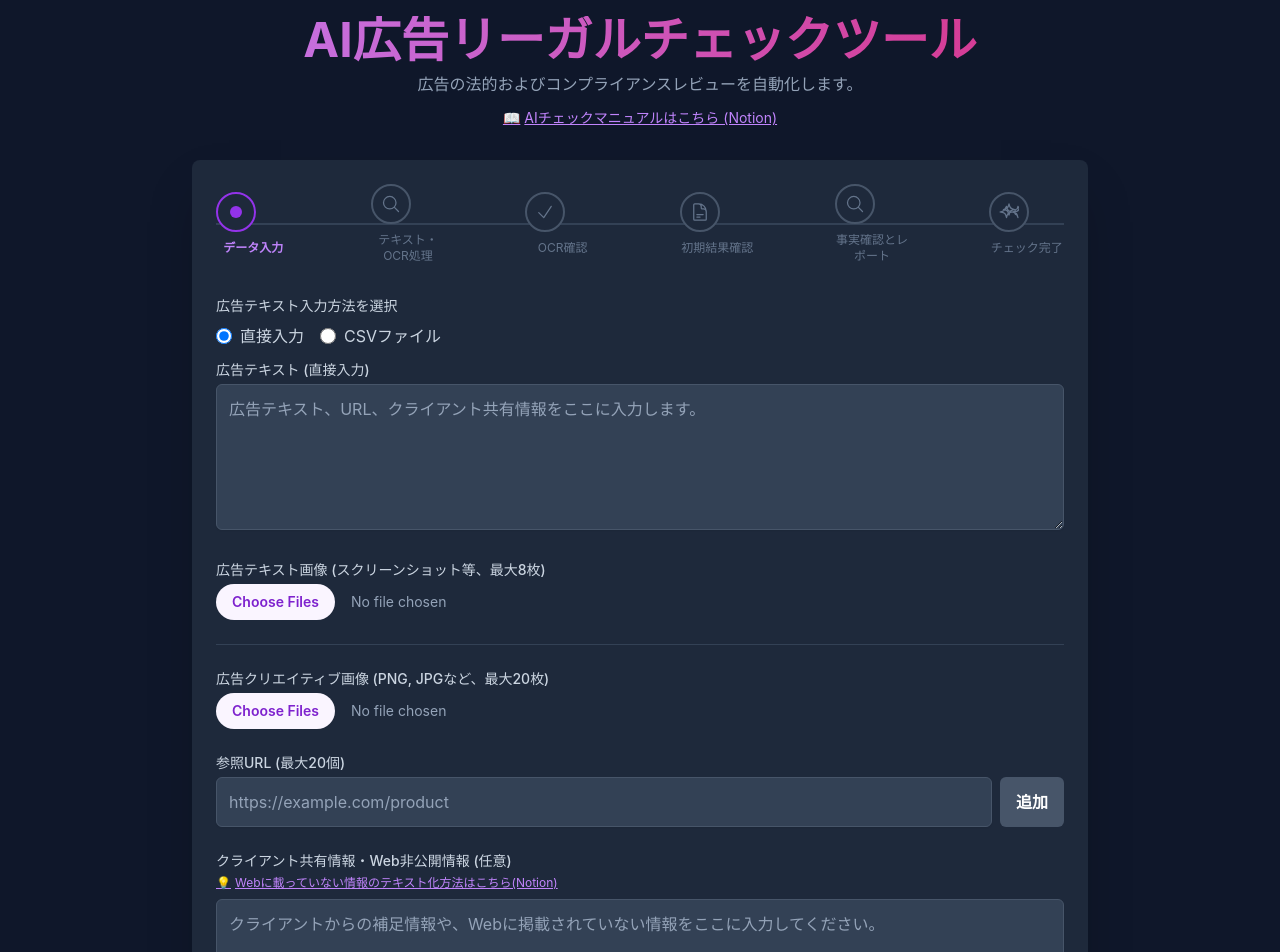
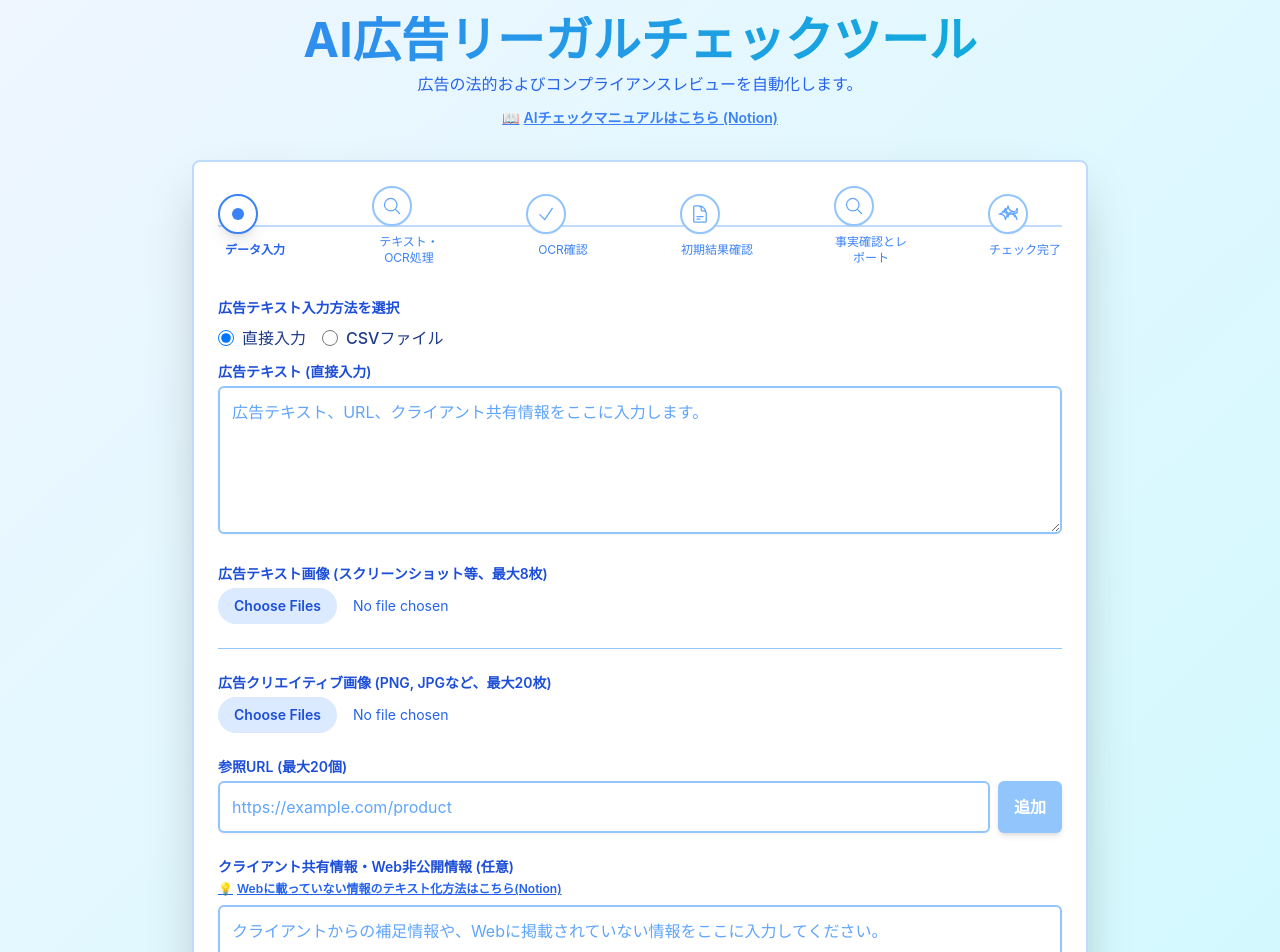
Before and after one commit to bepp334/ai-ad-legal-check-tool-20251214-, a React (Vite) app: page / in a window 1280 px wide. Shown: the top 952 px of the page. Built offline with nearby package versions, Linux system fonts and the light colour scheme.

Commit message:
UIデザインを青を基調としたポップなデザインに変更

```diff
--- a/App.tsx
+++ b/App.tsx
@@ -284,18 +284,18 @@ const App: React.FC = () => {
 
 
   return (
-    <div className="min-h-screen container mx-auto p-4 flex flex-col items-center">
+    <div className="min-h-screen container mx-auto p-4 flex flex-col items-center bg-gradient-to-br from-blue-50 to-cyan-100">
       <header className="w-full mb-8 text-center">
-        <h1 className="text-5xl font-bold text-transparent bg-clip-text bg-gradient-to-r from-purple-400 to-pink-600">
+        <h1 className="text-5xl font-bold text-transparent bg-clip-text bg-gradient-to-r from-blue-500 to-cyan-500">
           AI広告リーガルチェックツール
         </h1>
-        <p className="text-slate-400 mt-2">広告の法的およびコンプライアンスレビューを自動化します。</p>
+        <p className="text-blue-600 mt-2 font-medium">広告の法的およびコンプライアンスレビューを自動化します。</p>
         <div className="mt-3">
           <a
             href="https://www.notion.so/zeals-ai/AI-Ver2-2afd8ab456c081359572e583800c7b84"
             target="_blank"
             rel="noopener noreferrer"
-            className="text-purple-400 hover:text-purple-300 underline text-sm flex items-center justify-center gap-1 transition-colors"
+            className="text-blue-500 hover:text-blue-600 underline text-sm flex items-center justify-center gap-1 transition-colors font-semibold"
           >
             <span>📖</span> AIチェックマニュアルはこちら (Notion)
           </a>
@@ -304,11 +304,11 @@ const App: React.FC = () => {
 
       {isLoading && <LoadingSpinner />}
 
-      <main className="w-full max-w-4xl bg-slate-800 shadow-2xl rounded-lg p-6">
+      <main className="w-full max-w-4xl bg-white shadow-2xl rounded-lg p-6 border-2 border-blue-200">
         <Stepper currentStep={currentStep} />
 
         {errorMessage && (
-          <div className="bg-red-700 border border-red-900 text-red-100 px-4 py-3 rounded relative mb-4" role="alert">
+          <div className="bg-red-100 border-2 border-red-400 text-red-800 px-4 py-3 rounded relative mb-4" role="alert">
             <strong className="font-bold">エラー: </strong>
             <span className="block sm:inline">{errorMessage}</span>
           </div>
@@ -337,13 +337,13 @@ const App: React.FC = () => {
          {currentStep !== AdCheckStep.Input && (
             <button
                 onClick={() => resetState(true)}
-                className="mt-8 bg-blue-600 hover:bg-blue-700 text-white font-bold py-2 px-4 rounded transition duration-150 ease-in-out w-full"
+                className="mt-8 bg-blue-500 hover:bg-blue-600 text-white font-bold py-2 px-4 rounded-lg transition duration-150 ease-in-out w-full shadow-md hover:shadow-lg"
             >
                 新しいチェックを開始
             </button>
         )}
       </main>
-      <footer className="w-full text-center mt-12 pb-8 text-slate-500">
+      <footer className="w-full text-center mt-12 pb-8 text-blue-600 font-medium">
         <p>&copy; {new Date().getFullYear()} AI広告リーガルチェックツール. Powered by Gemini.</p>
       </footer>
     </div>
--- a/components/InputForm.tsx
+++ b/components/InputForm.tsx
@@ -214,7 +214,7 @@ export const InputForm: React.FC<InputFormProps> = ({ onSubmit, isLoading }) =>
   return (
     <form onSubmit={handleSubmit} className="space-y-6">
       <div>
-        <label className="block text-sm font-medium text-slate-300 mb-2">
+        <label className="block text-sm font-medium text-blue-700 mb-2 font-semibold">
           広告テキスト入力方法を選択
         </label>
         <div className="flex items-center space-x-4 mb-3">
@@ -225,9 +225,9 @@ export const InputForm: React.FC<InputFormProps> = ({ onSubmit, isLoading }) =>
               value="direct"
               checked={adTextSource === 'direct'}
               onChange={handleAdTextSourceChange}
-              className="form-radio h-4 w-4 text-purple-600 bg-slate-700 border-slate-600 focus:ring-purple-500"
+              className="form-radio h-4 w-4 text-blue-600 bg-white border-blue-400 focus:ring-blue-500"
             />
-            <span className="text-slate-300">直接入力</span>
+            <span className="text-blue-900 font-medium">直接入力</span>
           </label>
           <label className="flex items-center space-x-2 cursor-pointer">
             <input
@@ -236,15 +236,15 @@ export const InputForm: React.FC<InputFormProps> = ({ onSubmit, isLoading }) =>
               value="csv"
               checked={adTextSource === 'csv'}
               onChange={handleAdTextSourceChange}
-              className="form-radio h-4 w-4 text-purple-600 bg-slate-700 border-slate-600 focus:ring-purple-500"
+              className="form-radio h-4 w-4 text-blue-600 bg-white border-blue-400 focus:ring-blue-500"
             />
-            <span className="text-slate-300">CSVファイル</span>
+            <span className="text-blue-900 font-medium">CSVファイル</span>
           </label>
         </div>
 
         {adTextSource === 'direct' && (
           <div>
-            <label htmlFor="adTextDirect" className="block text-sm font-medium text-slate-300 mb-1">
+            <label htmlFor="adTextDirect" className="block text-sm font-medium text-blue-700 mb-1 font-semibold">
               広告テキスト (直接入力)
             </label>
             <textarea
@@ -252,7 +252,7 @@ export const InputForm: React.FC<InputFormProps> = ({ onSubmit, isLoading }) =>
               value={adTextDirect}
               onChange={(e) => setAdTextDirect(e.target.value)}
               rows={5}
-              className="w-full p-3 bg-slate-700 border border-slate-600 rounded-md shadow-sm focus:ring-purple-500 focus:border-purple-500 text-slate-100 placeholder-slate-400"
+              className="w-full p-3 bg-white border-2 border-blue-300 rounded-md shadow-sm focus:ring-blue-500 focus:border-blue-500 text-blue-900 placeholder-blue-400"
               placeholder="広告テキスト、URL、クライアント共有情報をここに入力します。"
             />
           </div>
@@ -260,23 +260,23 @@ export const InputForm: React.FC<InputFormProps> = ({ onSubmit, isLoading }) =>
 
         {adTextSource === 'csv' && (
           <div>
-            <label htmlFor="adTextCsvFile" className="block text-sm font-medium text-slate-300 mb-1">
+            <label htmlFor="adTextCsvFile" className="block text-sm font-medium text-blue-700 mb-1 font-semibold">
               広告テキスト (CSVファイル)
             </label>
-            <div className="mt-1 flex justify-center px-6 pt-5 pb-6 border-2 border-slate-600 border-dashed rounded-md">
+            <div className="mt-1 flex justify-center px-6 pt-5 pb-6 border-2 border-blue-300 border-dashed rounded-md bg-blue-50">
               <div className="space-y-1 text-center">
-                <svg className="mx-auto h-12 w-12 text-slate-500" stroke="currentColor" fill="none" viewBox="0 0 48 48" aria-hidden="true">
+                <svg className="mx-auto h-12 w-12 text-blue-500" stroke="currentColor" fill="none" viewBox="0 0 48 48" aria-hidden="true">
                   <path d="M28 8H12a4 4 0 00-4 4v20m32-12v8m0 0v8a4 4 0 01-4 4H12a4 4 0 01-4-4v-4m32-4l-3.172-3.172a4 4 0 00-5.656 0L28 28M8 32l9.172-9.172a4 4 0 015.656 0L28 28m0 0l4 4m4-24h8m-4-4v8m-12 4h.02" strokeWidth="2" strokeLinecap="round" strokeLinejoin="round" />
                 </svg>
-                <div className="flex text-sm text-slate-500">
-                  <label htmlFor="adTextCsvFile" className="relative cursor-pointer bg-slate-700 rounded-md font-medium text-purple-400 hover:text-purple-300 focus-within:outline-none focus-within:ring-2 focus-within:ring-offset-2 focus-within:ring-offset-slate-800 focus-within:ring-purple-500 px-1">
+                <div className="flex text-sm text-blue-600">
+                  <label htmlFor="adTextCsvFile" className="relative cursor-pointer bg-blue-500 rounded-md font-medium text-white hover:bg-blue-600 focus-within:outline-none focus-within:ring-2 focus-within:ring-offset-2 focus-within:ring-offset-blue-50 focus-within:ring-blue-500 px-3 py-1">
                     <span>ファイルをアップロード</span>
                     <input id="adTextCsvFile" name="adTextCsvFile" type="file" className="sr-only" accept=".csv" onChange={handleCsvFileChange} />
                   </label>
-                  <p className="pl-1">またはドラッグ＆ドロップ</p>
+                  <p className="pl-1 self-center">またはドラッグ＆ドロップ</p>
                 </div>
-                <p className="text-xs text-slate-600">CSV 最大10MB</p>
-                {csvFileName && <p className="text-sm text-slate-400 mt-2">選択中: {csvFileName}</p>}
+                <p className="text-xs text-blue-600">CSV 最大10MB</p>
+                {csvFileName && <p className="text-sm text-blue-700 mt-2 font-medium">選択中: {csvFileName}</p>}
               </div>
             </div>
           </div>
@@ -284,7 +284,7 @@ export const InputForm: React.FC<InputFormProps> = ({ onSubmit, isLoading }) =>
       </div>
 
       <div>
-        <label htmlFor="adTextImages" className="block text-sm font-medium text-slate-300 mb-1">
+        <label htmlFor="adTextImages" className="block text-sm font-medium text-blue-700 mb-1 font-semibold">
           広告テキスト画像 (スクリーンショット等、最大{MAX_AD_TEXT_IMAGES}枚)
         </label>
         <input
@@ -293,18 +293,18 @@ export const InputForm: React.FC<InputFormProps> = ({ onSubmit, isLoading }) =>
           multiple
           accept="image/png, image/jpeg, image/webp"
           onChange={handleAdTextImagesChange}
-          className="w-full text-sm text-slate-400 file:mr-4 file:py-2 file:px-4 file:rounded-full file:border-0 file:text-sm file:font-semibold file:bg-purple-50 file:text-purple-700 hover:file:bg-purple-100"
+          className="w-full text-sm text-blue-600 file:mr-4 file:py-2 file:px-4 file:rounded-full file:border-0 file:text-sm file:font-semibold file:bg-blue-100 file:text-blue-700 hover:file:bg-blue-200"
           disabled={adTextImages.length >= MAX_AD_TEXT_IMAGES}
         />
         {adTextImagePreviews.length > 0 && (
-          <div className="mt-2 flex flex-wrap gap-2 border border-slate-600 p-2 rounded-md">
+          <div className="mt-2 flex flex-wrap gap-2 border-2 border-blue-300 p-2 rounded-md bg-blue-50">
             {adTextImagePreviews.map((preview, index) => (
               <div key={index} className="relative">
-                <img src={preview} alt={`広告テキスト画像プレビュー ${index + 1}`} className="h-24 w-auto object-contain border border-slate-500 rounded"/>
+                <img src={preview} alt={`広告テキスト画像プレビュー ${index + 1}`} className="h-24 w-auto object-contain border-2 border-blue-400 rounded"/>
                 <button
                   type="button"
                   onClick={() => removeAdTextImage(index)}
-                  className="absolute top-0 right-0 bg-red-600 text-white rounded-full p-0.5 text-xs leading-none hover:bg-red-700"
+                  className="absolute top-0 right-0 bg-red-500 text-white rounded-full p-0.5 text-xs leading-none hover:bg-red-600"
                   aria-label={`広告テキスト画像 ${index + 1} を削除`}
                 >
                   X
@@ -315,10 +315,10 @@ export const InputForm: React.FC<InputFormProps> = ({ onSubmit, isLoading }) =>
         )}
       </div>
 
-      <hr className="border-slate-700 my-4" />
+      <hr className="border-blue-300 my-4" />
 
       <div>
-        <label htmlFor="adCreativeImageFiles" className="block text-sm font-medium text-slate-300 mb-1">
+        <label htmlFor="adCreativeImageFiles" className="block text-sm font-medium text-blue-700 mb-1 font-semibold">
           広告クリエイティブ画像 (PNG, JPGなど、最大{MAX_AD_CREATIVE_IMAGES}枚)
         </label>
         <input
@@ -327,18 +327,18 @@ export const InputForm: React.FC<InputFormProps> = ({ onSubmit, isLoading }) =>
           multiple
           accept="image/png, image/jpeg, image/webp"
           onChange={handleCreativeImageFilesChange}
-          className="w-full text-sm text-slate-400 file:mr-4 file:py-2 file:px-4 file:rounded-full file:border-0 file:text-sm file:font-semibold file:bg-purple-50 file:text-purple-700 hover:file:bg-purple-100"
+          className="w-full text-sm text-blue-600 file:mr-4 file:py-2 file:px-4 file:rounded-full file:border-0 file:text-sm file:font-semibold file:bg-blue-100 file:text-blue-700 hover:file:bg-blue-200"
           disabled={adCreativeImageFiles.length >= MAX_AD_CREATIVE_IMAGES}
         />
         {adCreativeImagePreviews.length > 0 && (
-            <div className="mt-2 flex flex-wrap gap-2 border border-slate-600 p-2 rounded-md">
+            <div className="mt-2 flex flex-wrap gap-2 border-2 border-blue-300 p-2 rounded-md bg-blue-50">
                 {adCreativeImagePreviews.map((preview, index) => (
                     <div key={`creative-${index}`} className="relative">
-                        <img src={preview} alt={`広告クリエイティブプレビュー ${index + 1}`} className="h-24 w-auto object-contain border border-slate-500 rounded"/>
+                        <img src={preview} alt={`広告クリエイティブプレビュー ${index + 1}`} className="h-24 w-auto object-contain border-2 border-blue-400 rounded"/>
                         <button
                           type="button"
                           onClick={() => removeCreativeImage(index)}
-                          className="absolute top-0 right-0 bg-red-600 text-white rounded-full p-0.5 text-xs leading-none hover:bg-red-700"
+                          className="absolute top-0 right-0 bg-red-500 text-white rounded-full p-0.5 text-xs leading-none hover:bg-red-600"
                           aria-label={`広告クリエイティブ画像 ${index + 1} を削除`}
                         >
                             X
@@ -350,7 +350,7 @@ export const InputForm: React.FC<InputFormProps> = ({ onSubmit, isLoading }) =>
       </div>
 
       <div>
-        <label htmlFor="referenceUrls" className="block text-sm font-medium text-slate-300 mb-1">
+        <label htmlFor="referenceUrls" className="block text-sm font-medium text-blue-700 mb-1 font-semibold">
           参照URL (最大{MAX_REFERENCE_URLS}個)
         </label>
         <div className="flex gap-2 mb-2">
@@ -365,14 +365,14 @@ export const InputForm: React.FC<InputFormProps> = ({ onSubmit, isLoading }) =>
               }
             }}
             placeholder="https://example.com/product"
-            className="flex-1 p-3 bg-slate-700 border border-slate-600 rounded-md shadow-sm focus:ring-purple-500 focus:border-purple-500 text-slate-100 placeholder-slate-400"
+            className="flex-1 p-3 bg-white border-2 border-blue-300 rounded-md shadow-sm focus:ring-blue-500 focus:border-blue-500 text-blue-900 placeholder-blue-400"
             disabled={referenceUrls.length >= MAX_REFERENCE_URLS}
           />
           <button
             type="button"
             onClick={addReferenceUrl}
             disabled={referenceUrls.length >= MAX_REFERENCE_URLS || !newReferenceUrl.trim()}
-            className="px-4 py-2 bg-purple-600 hover:bg-purple-700 disabled:bg-slate-600 disabled:cursor-not-allowed text-white font-semibold rounded-md transition duration-150 ease-in-out"
+            className="px-4 py-2 bg-blue-500 hover:bg-blue-600 disabled:bg-blue-300 disabled:cursor-not-allowed text-white font-semibold rounded-md transition duration-150 ease-in-out shadow-md hover:shadow-lg"
           >
             追加
           </button>
@@ -380,12 +380,12 @@ export const InputForm: React.FC<InputFormProps> = ({ onSubmit, isLoading }) =>
         {referenceUrls.length > 0 && (
           <div className="mt-2 space-y-2">
             {referenceUrls.map((url, index) => (
-              <div key={index} className="flex items-center gap-2 p-2 bg-slate-700 border border-slate-600 rounded-md">
-                <span className="flex-1 text-sm text-slate-200 break-all">{url}</span>
+              <div key={index} className="flex items-center gap-2 p-2 bg-blue-50 border-2 border-blue-300 rounded-md">
+                <span className="flex-1 text-sm text-blue-900 break-all font-medium">{url}</span>
                 <button
                   type="button"
                   onClick={() => removeReferenceUrl(index)}
-                  className="px-2 py-1 bg-red-600 hover:bg-red-700 text-white text-sm font-semibold rounded transition duration-150 ease-in-out"
+                  className="px-2 py-1 bg-red-500 hover:bg-red-600 text-white text-sm font-semibold rounded transition duration-150 ease-in-out"
                 >
                   削除
                 </button>
@@ -394,7 +394,7 @@ export const InputForm: React.FC<InputFormProps> = ({ onSubmit, isLoading }) =>
           </div>
         )}
         {referenceUrls.length >= MAX_REFERENCE_URLS && (
-          <p className="mt-2 text-sm text-yellow-400">
+          <p className="mt-2 text-sm text-amber-600 font-medium">
             最大{MAX_REFERENCE_URLS}個まで入力できます（URL contextツールの制限に合わせています）
           </p>
         )}
@@ -402,7 +402,7 @@ export const InputForm: React.FC<InputFormProps> = ({ onSubmit, isLoading }) =>
 
       <div>
         <div className="flex justify-between items-center mb-1">
-          <label htmlFor="clientSharedInfo" className="block text-sm font-medium text-slate-300">
+          <label htmlFor="clientSharedInfo" className="block text-sm font-medium text-blue-700 font-semibold">
             クライアント共有情報・Web非公開情報 (任意)
           </label>
         </div>
@@ -411,7 +411,7 @@ export const InputForm: React.FC<InputFormProps> = ({ onSubmit, isLoading }) =>
             href="https://www.notion.so/zeals-ai/AI-Ver2-2afd8ab456c081359572e583800c7b84?source=copy_link#2b9d8ab456c0806ebcc5e8943b653cd0"
             target="_blank"
             rel="noopener noreferrer"
-            className="text-purple-400 hover:text-purple-300 underline flex items-center"
+            className="text-blue-600 hover:text-blue-700 underline flex items-center font-semibold"
           >
             <span className="mr-1">💡</span>
             Webに載っていない情報のテキスト化方法はこちら(Notion)
@@ -422,7 +422,7 @@ export const InputForm: React.FC<InputFormProps> = ({ onSubmit, isLoading }) =>
           value={clientSharedInfo}
           onChange={(e) => setClientSharedInfo(e.target.value)}
           rows={4}
-          className="w-full p-3 bg-slate-700 border border-slate-600 rounded-md shadow-sm focus:ring-purple-500 focus:border-purple-500 text-slate-100 placeholder-slate-400"
+          className="w-full p-3 bg-white border-2 border-blue-300 rounded-md shadow-sm focus:ring-blue-500 focus:border-blue-500 text-blue-900 placeholder-blue-400"
           placeholder="クライアントからの補足情報や、Webに掲載されていない情報をここに入力してください。"
         />
       </div>
@@ -430,7 +430,7 @@ export const InputForm: React.FC<InputFormProps> = ({ onSubmit, isLoading }) =>
       <button
         type="submit"
         disabled={isLoading}
-        className="w-full flex justify-center py-3 px-4 border border-transparent rounded-md shadow-sm text-sm font-medium text-white bg-purple-600 hover:bg-purple-700 focus:outline-none focus:ring-2 focus:ring-offset-2 focus:ring-offset-slate-800 focus:ring-purple-500 disabled:opacity-50 transition-colors"
+        className="w-full flex justify-center py-3 px-4 border border-transparent rounded-lg shadow-md hover:shadow-lg text-sm font-medium text-white bg-blue-500 hover:bg-blue-600 focus:outline-none focus:ring-2 focus:ring-offset-2 focus:ring-offset-white focus:ring-blue-500 disabled:opacity-50 transition-colors"
       >
         {isLoading ? '処理中...' : '広告チェックを開始'}
       </button>
--- a/components/Stepper.tsx
+++ b/components/Stepper.tsx
@@ -51,43 +51,43 @@ export const Stepper: React.FC<StepperProps> = ({ currentStep }) => {
               {status === 'completed' ? (
                 <>
                   <div className="absolute inset-0 flex items-center" aria-hidden="true">
-                    <div className={`h-0.5 w-full ${currentStep === AdCheckStep.Error && step.id >= (currentStep -1) ? 'bg-slate-700' : 'bg-purple-600'}`} />
+                    <div className={`h-0.5 w-full ${currentStep === AdCheckStep.Error && step.id >= (currentStep -1) ? 'bg-blue-200' : 'bg-blue-500'}`} />
                   </div>
                   <div
-                    className={`relative flex h-10 w-10 items-center justify-center rounded-full ${currentStep === AdCheckStep.Error && step.id >= (currentStep -1) ? 'bg-slate-800 border-2 border-slate-600' : 'bg-purple-600 hover:bg-purple-700'}`}
+                    className={`relative flex h-10 w-10 items-center justify-center rounded-full ${currentStep === AdCheckStep.Error && step.id >= (currentStep -1) ? 'bg-blue-100 border-2 border-blue-300' : 'bg-blue-500 hover:bg-blue-600 shadow-md'}`}
                   >
-                    {currentStep === AdCheckStep.Error && step.id >= (currentStep-1) ? <IconComponent className="h-6 w-6 text-slate-500" aria-hidden="true" /> : <CheckIcon className="h-6 w-6 text-white" aria-hidden="true" />}
+                    {currentStep === AdCheckStep.Error && step.id >= (currentStep-1) ? <IconComponent className="h-6 w-6 text-blue-400" aria-hidden="true" /> : <CheckIcon className="h-6 w-6 text-white" aria-hidden="true" />}
                     <span className="sr-only">{step.name} - 完了</span>
                   </div>
                 </>
               ) : status === 'current' ? (
                  <>
                   <div className="absolute inset-0 flex items-center" aria-hidden="true">
-                    <div className="h-0.5 w-full bg-slate-700" />
+                    <div className="h-0.5 w-full bg-blue-200" />
                   </div>
                   <div
-                    className={`relative flex h-10 w-10 items-center justify-center rounded-full border-2 ${currentStep === AdCheckStep.Error ? 'border-red-500 bg-red-200' : 'border-purple-600 bg-slate-800'}`}
+                    className={`relative flex h-10 w-10 items-center justify-center rounded-full border-2 ${currentStep === AdCheckStep.Error ? 'border-red-500 bg-red-100' : 'border-blue-500 bg-white shadow-lg'}`}
                     aria-current="step"
                   >
-                     {currentStep === AdCheckStep.Error ? <IconComponent className="h-6 w-6 text-red-500" aria-hidden="true" /> : <span className="h-3 w-3 rounded-full bg-purple-600" aria-hidden="true" />}
+                     {currentStep === AdCheckStep.Error ? <IconComponent className="h-6 w-6 text-red-500" aria-hidden="true" /> : <span className="h-3 w-3 rounded-full bg-blue-500" aria-hidden="true" />}
                      <span className="sr-only">{step.name} - 現在</span>
                   </div>
                 </>
               ) : ( // upcoming
                 <>
                   <div className="absolute inset-0 flex items-center" aria-hidden="true">
-                    <div className="h-0.5 w-full bg-slate-700" />
+                    <div className="h-0.5 w-full bg-blue-200" />
                   </div>
                   <div
-                    className="group relative flex h-10 w-10 items-center justify-center rounded-full border-2 border-slate-600 bg-slate-800 hover:border-slate-500"
+                    className="group relative flex h-10 w-10 items-center justify-center rounded-full border-2 border-blue-300 bg-white hover:border-blue-400 shadow-sm"
                   >
                      {/* Using the step's own icon for upcoming steps */}
-                     <IconComponent className="h-5 w-5 text-slate-500 group-hover:text-slate-400" aria-hidden="true" />
+                     <IconComponent className="h-5 w-5 text-blue-400 group-hover:text-blue-500" aria-hidden="true" />
                      <span className="sr-only">{step.name} - 未完了</span>
                   </div>
                 </>
               )}
-               <p className={`mt-2 text-xs text-center ${(status === 'completed' && !(currentStep === AdCheckStep.Error && step.id >= (currentStep -1)) ) || status === 'current' ? 'font-semibold text-purple-400' : 'text-slate-500'}`}>{step.name}</p>
+               <p className={`mt-2 text-xs text-center ${(status === 'completed' && !(currentStep === AdCheckStep.Error && step.id >= (currentStep -1)) ) || status === 'current' ? 'font-semibold text-blue-600' : 'text-blue-500'}`}>{step.name}</p>
             </li>
           );
         })}
```
Also changed, not shown: components/StepResultDisplay.tsx (+46 -46 lines).
